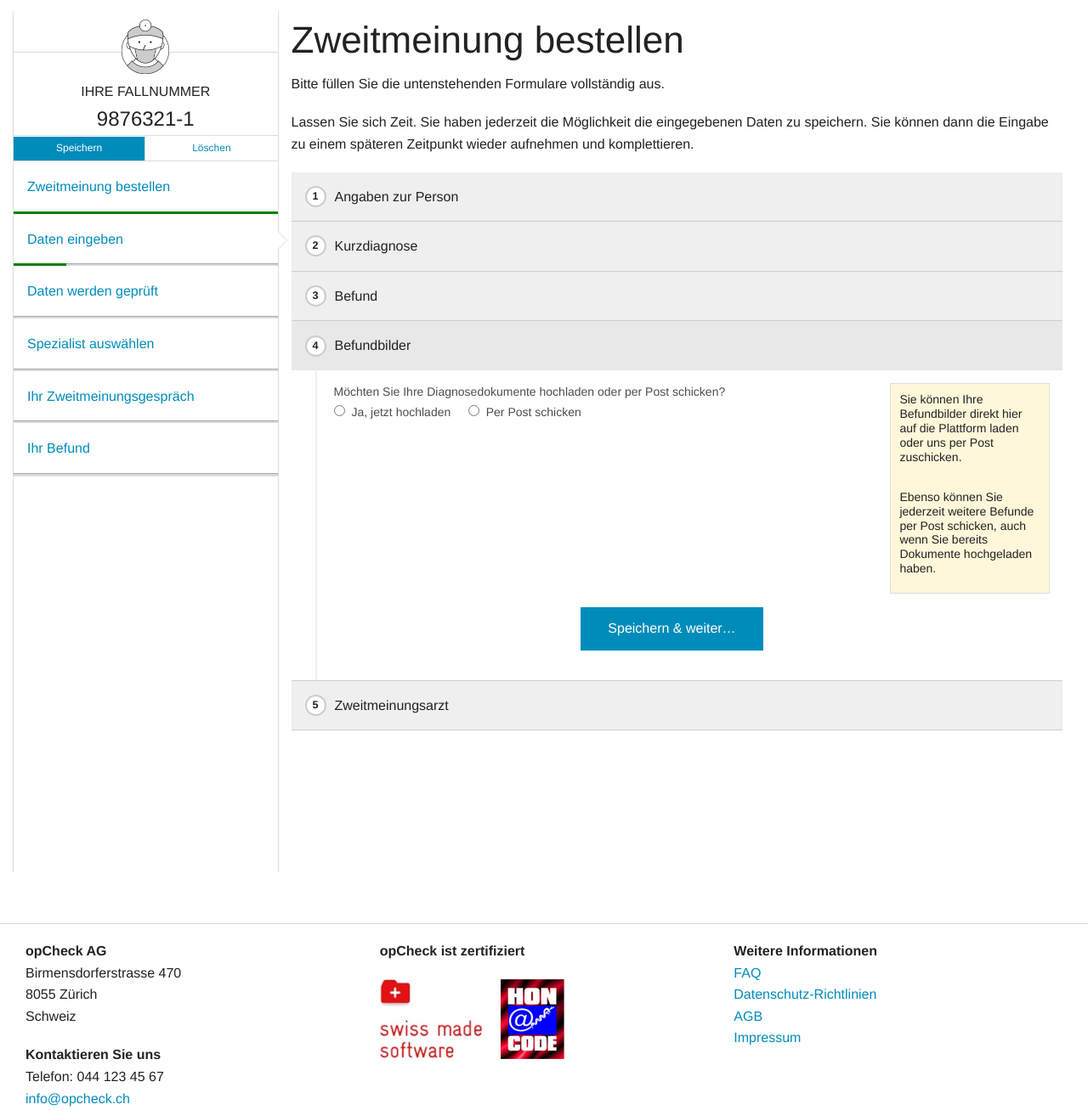
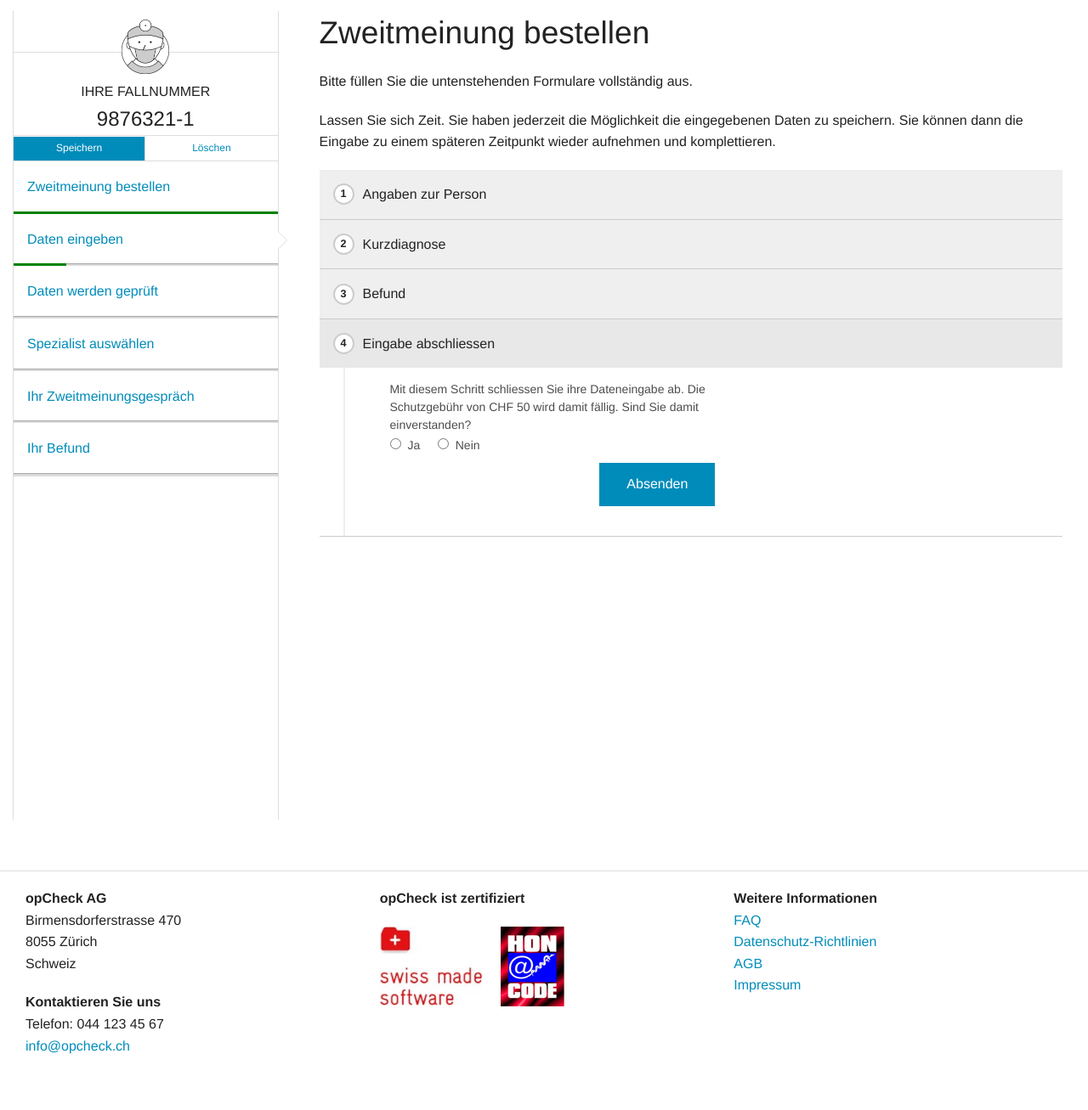
Before and after one commit to pfederi/opCheck-Prototyp-2, a PHP site: page /zweitmeinung/dateneingabe in a window 1280 px wide, after a click on "4 Eingabe abschliessen". Shown: the part 52-1359 px from the top of the page at 85% size. After the commit the page ends 1293 px from the top, so only its background shows below. Run offline with PHP 8.4, Linux system fonts and the light colour scheme.

Commit message:
Weitere Anpassungen am Formular

```diff
--- a/de/zweitmeinung/dateneingabe.php
+++ b/de/zweitmeinung/dateneingabe.php
@@ -2,8 +2,8 @@
 
 <div class="row margin-bottom-40" data-equalizer>
 	<?php include("../../includes/stepbystep.inc.php"); ?>
-	<div class="large-9 columns" data-equalizer-watch>
-		<h1>Zweitmeinung bestellen</h1>
+	<div class="large-9 columns" style="padding-left:3em;" data-equalizer-watch>
+		<h2 style="margin: 0 0 .500em;">Zweitmeinung bestellen</h2>
 		<p>Bitte füllen Sie die untenstehenden Formulare vollständig aus.</p>
 		<p>Lassen Sie sich Zeit. Sie haben jederzeit die Möglichkeit die eingegebenen Daten zu speichern. Sie können dann die Eingabe zu einem späteren Zeitpunkt wieder aufnehmen und komplettieren.</p>
 		<dl class="accordion" data-accordion="">
@@ -77,65 +77,34 @@
 			</div>
 		  </dd>
 		  <dd class="accordion-navigation">
-		    <a id="goTopanel4b" href="#panel4b"><div class="left progress-counter"><span class="iconStep">4</div> Befundbilder <span class="right checked"><img src="../../images/icons/checked.svg" alt="Ausgefüllt Anzeige"></a>
+		    <a id="goTopanel4b" href="#panel4b"><div class="left progress-counter"><span class="iconStep">4</div> Eingabe abschliessen <span class="right checked"><img src="../../images/icons/checked.svg" alt="Ausgefüllt Anzeige"></a>
 		    <div id="panel4b" class="content">
 				<div class="row">
-					<div class="large-9 columns">
-						<!--4 Befundbilder -->
-						<?php include("../../includes/formular/befundbilder.inc.php"); ?>
-					</div>
-					<div class="large-3 columns">
-						<div class="formInfo">
-							<p>Sie können Ihre Befundbilder direkt hier auf die Plattform laden oder uns per Post zuschicken.</p>
-							<p>Ebenso können Sie jederzeit weitere Befunde per Post schicken, auch wenn Sie bereits Dokumente hochgeladen haben.</p>
-						</div>
+					<div class="large-7 end columns">
+						<!--4 Eingabe abschliessen -->
+						<?php include("../../includes/formular/abschliessen.inc.php"); ?>
 					</div>
 				</div>
 				<div class="row">
 					<div class="large-4 large-centered columns">
-						<a href="#goTopanel5b" class="button fourthAccordSave">Speichern & weiter…</a>
+						<a href="#goTopanel5b" class="button fourthAccordSave">Absenden</a>
 					</div>
 				</div>
 			</div>
 		  </dd>
-		  <dd class="accordion-navigation">
-		    <a id="goTopanel5b" href="#panel5b"><div class="left progress-counter"><span class="iconStep">5</div> Zweitmeinungsarzt <span class="right checked"><img src="../../images/icons/checked.svg" alt="Ausgefüllt Anzeige"></a>
+		  <dd class="accordion-navigation contolsWrap hiddenObject hidden">
+		    <a id="goTopanel5b" href="#panel5b"><div class="left progress-counter"><span class="iconStep">5</div> Eingabe abgeschlossen <span class="right checked"><img src="../../images/icons/checked.svg" alt="Ausgefüllt Anzeige"></a>
 		    <div id="panel5b" class="content">
-				<div class="row">
-					<div class="large-9 columns">
-						<!--5 zweitmeinungsarzt -->
-						<?php include("../../includes/formular/zweitmeinungsarzt.inc.php"); ?>
+				<div class="row margin-bottom-20">
+					<div class="large-7 columns">
+						<!--5 Eingabe abgeschlossen -->
+						<p>Danke für das Einsenden Ihrer Daten blablabla</p>
+						<p>Das Team von opCheck wird Ihnen (…) Tagen einen Spezialisten zuweisen.</p>
+						<p>Senden Sie Ihre radiologischen Bilder und Dokumente die Sie nicht hochgeladen haben mit beiliegendem PDF an die auf dem PDF angegebene Adresse.</p>
 					</div>
-					<div class="large-3 columns">
-						<div class="formInfo">
-							<p>Bitte wählen Sie zunächst, wo sich Ihr Spezialist befinden soll.</p>
-							<p> Nach der Zuweisung durch opCheck finden Sie hier die Kontaktdaten Ihres Spezialisten. Die Terminvereinbarung erfolgt ebenfalls direkt über diese Seite.</p>
-						</div>
-
+					<div class="large-5 columns">
+						<p><strong>Ihre aktuellen Befunddaten als PDF</strong></p>
 					</div>
-				</div>
-				<div class="row">
-					<div class="large-4 large-centered columns">
-						<a href="#panel5b" class="button fifthAccordSave">Speichern & weiter…</a>
-					</div>
-				</div>
-				</div>
-		  </dd>
-		  <dd class="accordion-navigation contolsWrap hiddenObject hidden">
-		    <a id="goTopanel6b" href="#panel6b"><div class="left progress-counter"><span class="iconStep">6</div> Eingabe abschliessen <span class="right checked"><img src="../../images/icons/checked.svg" alt="Ausgefüllt Anzeige"></a>
-		    <div id="panel6b" class="content">
-				<div class="row margin-bottom-20">
-					<div class="large-9 columns">
-						<!--6 Eingabe abschliessen -->
-						<p>Mit diesem Schritt schliessen Sie ihre Dateneingabe ab. Die Schutzgebühr von CHF 50 wird damit fällig.</p>
-						<p>Das Team von opCheck wird Ihnen in den kommenden Tagen einen Spezialisten zuweisen.</p>
-						<p>Herzlichen Dank für die Nutzung von opCheck.</p>
-					</div>
-					<div class="large-3 columns"></div>
-				</div>
-				<div class="row">
-					<div class="large-6 columns"><a href="#" class="button expand lastAccordSave">Ja, Spezialisten anfordern</a></div>
-					<div class="large-6 columns"><a href="zweitmeinung" class="button expand white lastAccordCancel">Abbrechen</a></div>
 				</div>
 		    </div>
 		  </dd>
--- /dev/null
+++ b/includes/formular/abschliessen.inc.php
@@ -0,0 +1,7 @@
+<div class="row">
+	<div class="large-12 columns" style="padding-left: 3em">
+		<label>Mit diesem Schritt schliessen Sie ihre Dateneingabe ab. Die Schutzgebühr von CHF 50 wird damit fällig. Sind Sie damit einverstanden?</label>
+        <input type="radio" name="umgebung" value="Ja" id="spezialist-ja"><label for="spezialist-ja">Ja</label>
+		<input type="radio" name="umgebung" value="Nein" id="spezialist-nein"><label for="spezialist-nein">Nein</label>
+	</div>
+</div>
--- a/includes/formular/befundbilder.inc.php
+++ /dev/null
@@ -1,85 +0,0 @@
-<div class="row">
-	<div class="large-12 columns">
-
-<!--   		<h1>4- Befundbilder</h1> -->
-    <form>
-  			<div class="row">
-              <div class="large-12 columns">
-                <label>Möchten Sie Ihre Diagnosedokumente hochladen oder per Post schicken?</label>
-                <input type="radio" name="bilderSenden" value="1" id="senden-ja"><label for="senden-ja">Ja, jetzt hochladen</label>
-                <input type="radio" name="bilderSenden" value="2" id="senden-nein"><label for="senden-nein">Per Post schicken</label>
-              </div>
-          	</div>
-		  	<div id="blk-1" class="tohide" style="display: none;">
-	  			<div class="row">
-	  				<div class="large-4 columns">
-	  				Röntgenbild
-	 				<input type="file" name="pic" accept="image/*">
-	          		</div>
-	          		<div class="large-8 columns">
-	              	<label>Kommentar zum Röntgenbild
-	                <textarea placeholder="..."></textarea>
-	              	</label>
-	          		</div>
-	          	</div>
-
-	          	<div class="row">
-	  				<div class="large-4 columns">
-	  				MRT
-	 				<input type="file" name="pic" accept="image/*">
-	          		</div>
-	          		<div class="large-8 columns">
-	              	<label>Kommentar zum MRT
-	                <textarea placeholder="..."></textarea>
-	              	</label>
-	          		</div>
-	          	</div>
-
-	          	<div class="row">
-	  				<div class="large-4 columns">
-	  				Weiterer Befund
-	 				<input type="file" name="pic" accept="image/*">
-	          		</div>
-	          		<div class="large-8 columns">
-	              	<label>Kommentar zum weiteren Befund
-	                <textarea placeholder="..."></textarea>
-	              	</label>
-	          		</div>
-	          	</div>
-		  	</div>
-		  	<div id="blk-2" class="tohide" style="display: none;">
-			  	<div class="row">
-				  	<div class="large-6 columns">
-					  	<p>Bitte senden Sie - soweit vorhanden - folgende Dokumente an nebenstehende Adresse:</p>
-					  	<ul class="liste">
-						  	<li>Röntgenbilder</li>
-						  	<li>MRT</li>
-						  	<li>Weitere Befundbilder</li>
-					  	</ul>
-					  	<p>opCheck übermittelt die Dokumente an Ihren Zweitmeinungsarzt. Sie erhalten diese nach Abschluss Ihres Falles zurück.</p>
-				  	</div>
-				  	<div class="large-6 columns">
-					  	<p>
-					  	opCheck AG
-					  	Befundbilder Fallnr. 987321-1
-					  	Birmensdorferstrasse 470
-					  	8055 Zürich
-					  	Schweiz
-					  	</p>
-				  	</div>
-			  	</div>
-		  	</div>
-
-  		</form>
-  	</div>
-</div>
-
-<script>
-
-$(function() {
-    $("[name=bilderSenden]").click(function(){
-            $('.tohide').hide();
-            $("#blk-"+$(this).val()).show('fast');
-    });
- });
- </script>
--- a/includes/formular/kurzdiagnose.inc.php
+++ b/includes/formular/kurzdiagnose.inc.php
@@ -48,13 +48,14 @@
 				</div>
         	</div>
 			<div class="row">
-				<div class="large-7 end columns">
+				<div class="large-12 columns">
 					<label class="labelTitle">Ihre Gründe für eine Zweitmeinung</label>
 					<img data-tooltip aria-haspopup="true" class="tip-bottom" title="Bitte alle Gründe anwählen, die für Sie zutreffen." src="/images/icons/help.svg" alt="help"><br>
 					<input id="checkbox1" type="checkbox"><label for="checkbox1">Ich bin unsicher</label><br>
-					<input id="checkbox2" type="checkbox"><label for="checkbox2">Ich möchte mich umfassender informieren</label>
+					<input id="checkbox2" type="checkbox"><label for="checkbox2">Ich möchte mich umfassender informieren</label><br>
 					<label class="labelTitle">Andere Gründe</label>
-					<textarea placeholder="..."></textarea>
+					<textarea style="height: 100px; margin-bottom: 0;" placeholder="..."></textarea>
+					<p><small style="float: right; margin-bottom: 2em;">max. 500 Zeichen</small></p>
 				</div>
 			</div>
 		</form>
--- a/includes/formular/zweitmeinungsarzt.inc.php
+++ /dev/null
@@ -1,16 +0,0 @@
-<div class="row">
-	<div class="large-12 columns">
-
-<!-- 	  <h1>5- Zweitmeinungsarzt</h1>  -->
-	  <form>
-	  	<div class="row">
-              <div class="large-12 columns">
-                <label>Bevorzugen Sie einen Spezialisten in der Nähe Ihres Wohnortes?</label>
-                <input type="radio" name="umgebung" value="Ja" id="spezialist-ja"><label for="spezialist-ja">Ja</label>
-                <input type="radio" name="umgebung" value="Nein" id="spezialist-nein"><label for="spezialist-nein">Nein</label>
-              </div>
-        </div>
-
-	  </form>
-	</div>
-</div>
--- a/js/app.js
+++ b/js/app.js
@@ -30,15 +30,6 @@ $('.fourthAccordSave').click(function() {
 	$('#panel4b').removeClass('active');
 	$('#panel4b').parent().removeClass('active');
 	$("#goTopanel4b .checked").show();
-});
-
-$('.fifthAccordSave').click(function() {
-	/* Act on the event */
-	$('#panel6b').parent().addClass('active');
-	$('#panel6b').addClass('active');
-	$('#panel5b').removeClass('active');
-	$('#panel5b').parent().removeClass('active');
-	$("#goTopanel5b .checked").show();
 	$(".hiddenObject").addClass('visible');
 });
 
--- a/scss/layout.scss
+++ b/scss/layout.scss
@@ -44,9 +44,10 @@ body
 
  .mitteilung {
 	 height: 176px;
-	 background: #ddd;
-	 margin: 0 0 1em 0;
-	 padding: 1em 1em 0.750em 3em;
+	 background: #fef7da;
+	 margin: 0 0 1em -2em;
+	 width: auto;
+	 padding: 1em 3em 0.750em 3em;
 
 	 p {
 		 position: relative;
@@ -67,13 +68,13 @@ body
 
 	&:after {
 		border-color: rgba(221, 221, 221, 0);
-		border-right-color: #dddddd;
+		border-right-color: #fef7da;
 		border-width: 10px;
 		margin-top: -10px;
 	}
 	&:before {
 		border-color: rgba(0, 0, 0, 0);
-		border-right-color: #ffffff;
+		border-right-color: #ddd;
 		border-width: 11px;
 		margin-top: -11px;
 	}
```
Also changed, not shown: de/zweitmeinung/bestellen.php (+13 -8 lines), css/layout.css, 1 other file.
